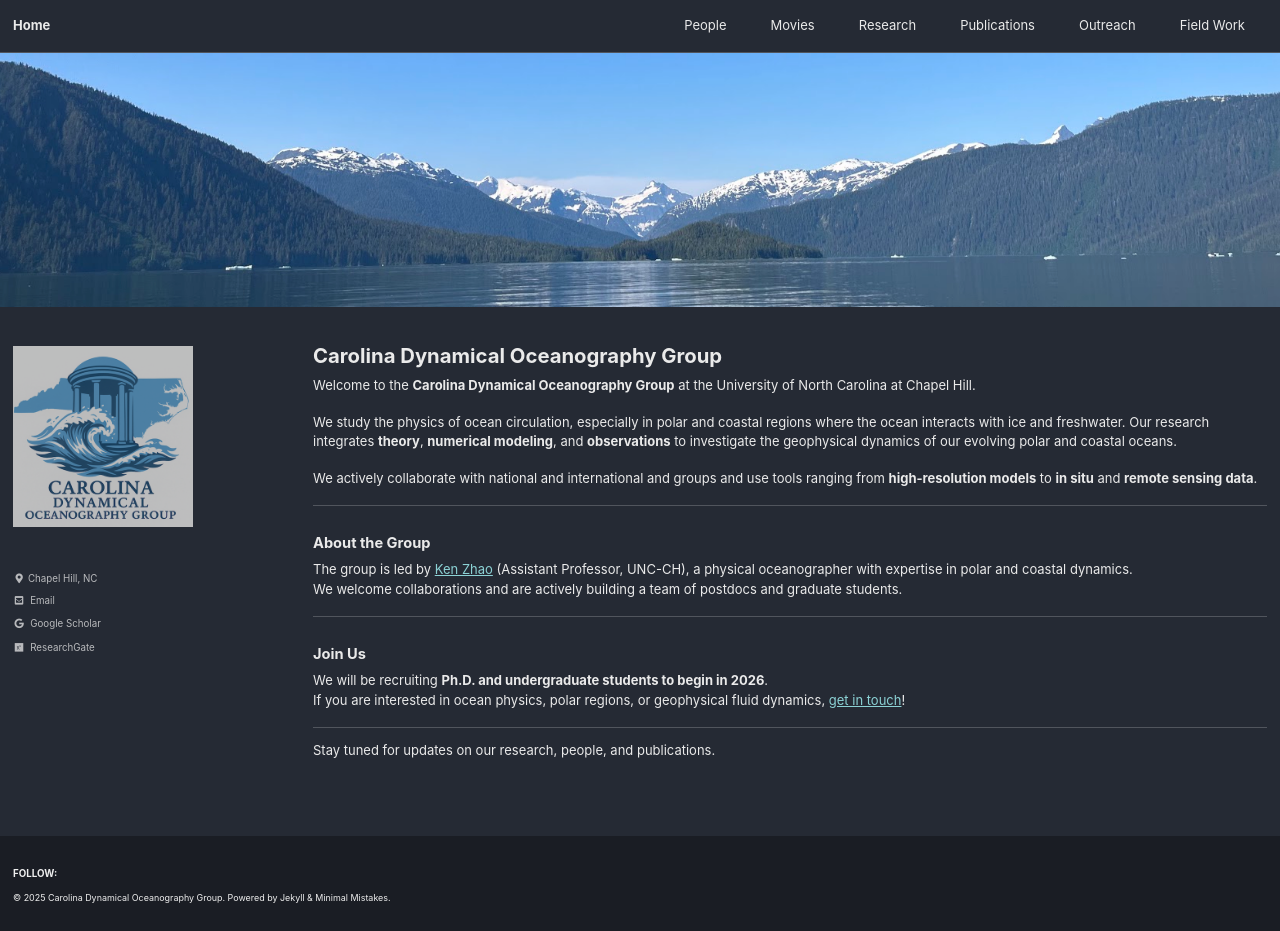
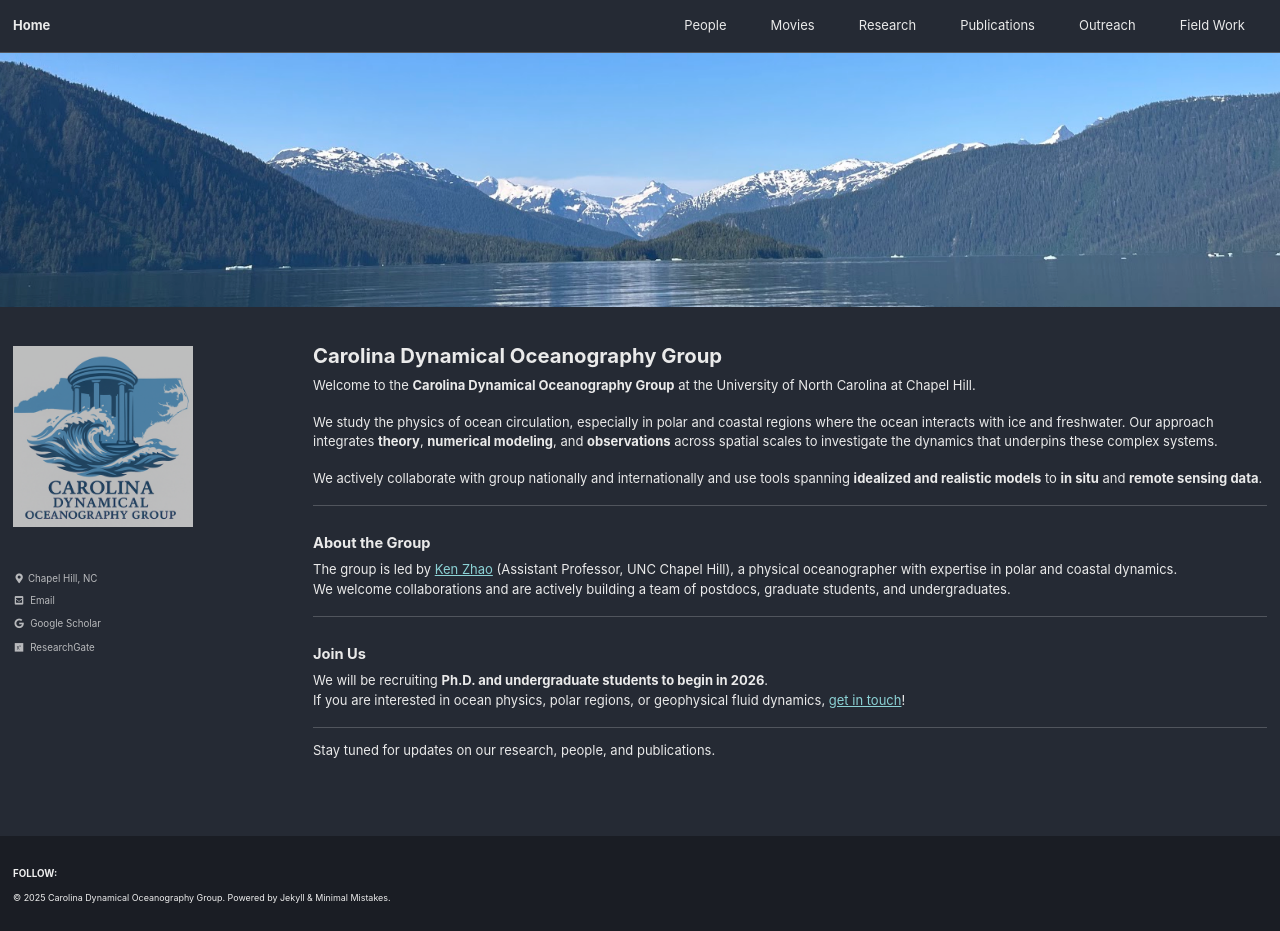
Before and after one commit to unc-ocean-dynamics/unc-ocean-dynamics.github.io, a Jekyll site: the page built from index.md, in a window 1280 px wide and 931 px high. Built offline with Jekyll 4.4.1, drawn with Linux system fonts in a browser that asks for light colours; cached includes are drawn as plain includes.

Commit message:
Update index.md

```diff
--- a/index.md
+++ b/index.md
@@ -9,16 +9,16 @@
 
 Welcome to the **Carolina Dynamical Oceanography Group** at the University of North Carolina at Chapel Hill.
 
-We study the physics of ocean circulation, especially in polar and coastal regions where the ocean interacts with ice and freshwater. Our research integrates **theory**, **numerical modeling**, and **observations** to investigate the geophysical dynamics of our evolving polar and coastal oceans.
+We study the physics of ocean circulation, especially in polar and coastal regions where the ocean interacts with ice and freshwater. Our approach integrates **theory**, **numerical modeling**, and **observations** across spatial scales to investigate the dynamics that underpins these complex systems.
 
-We actively collaborate with national and international and groups and use tools ranging from **high-resolution models** to **in situ** and **remote sensing data**.
+We actively collaborate with group nationally and internationally and use tools spanning **idealized and realistic models** to **in situ** and **remote sensing data**.
 
 ---
 
 ### About the Group
 
-The group is led by [Ken Zhao](/people/) (Assistant Professor, UNC-CH), a physical oceanographer with expertise in polar and coastal dynamics.
-We welcome collaborations and are actively building a team of postdocs and graduate students.
+The group is led by [Ken Zhao](/people/) (Assistant Professor, UNC Chapel Hill), a physical oceanographer with expertise in polar and coastal dynamics.
+We welcome collaborations and are actively building a team of postdocs, graduate students, and undergraduates.
 
 ---
 
```
